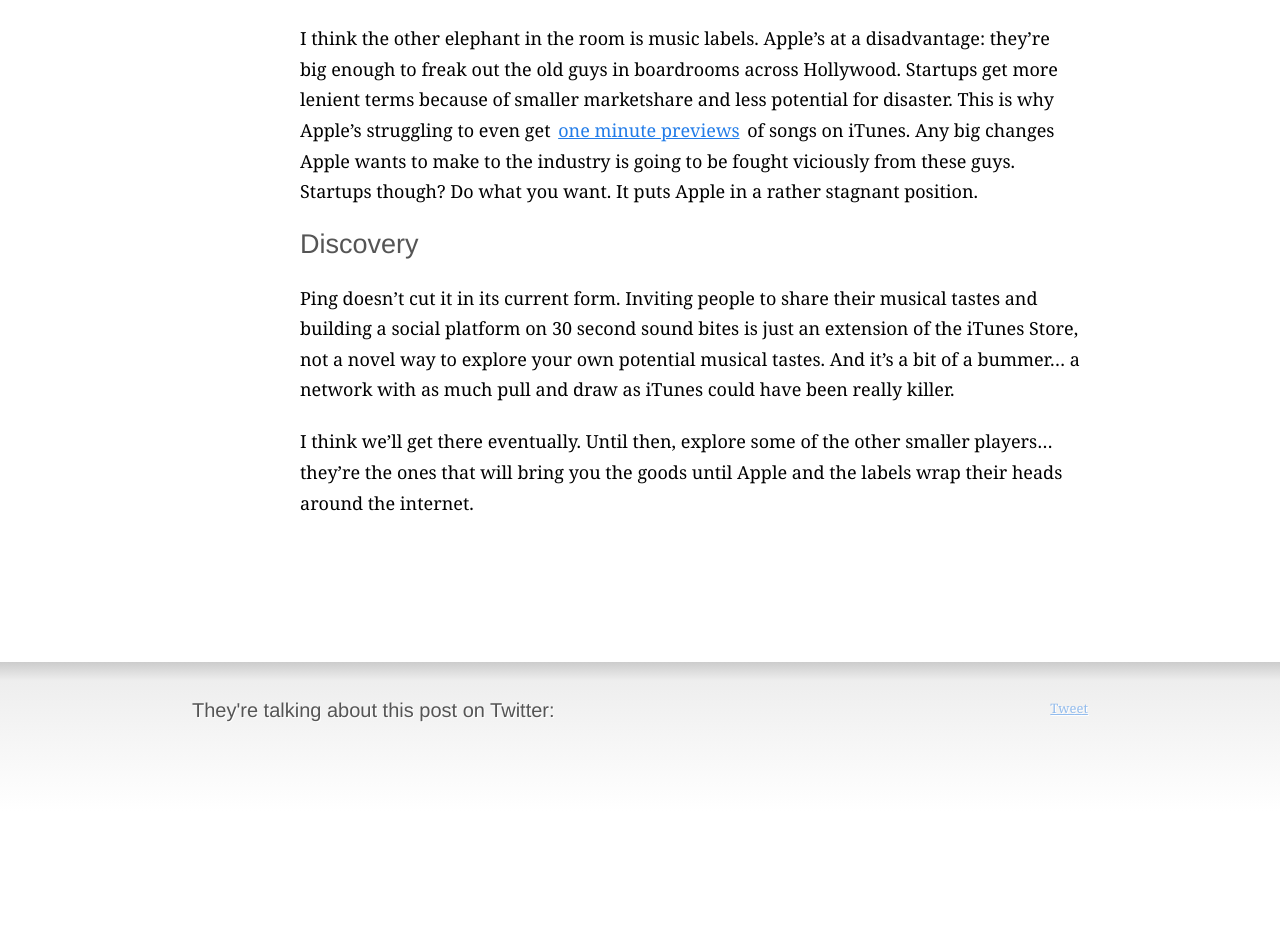
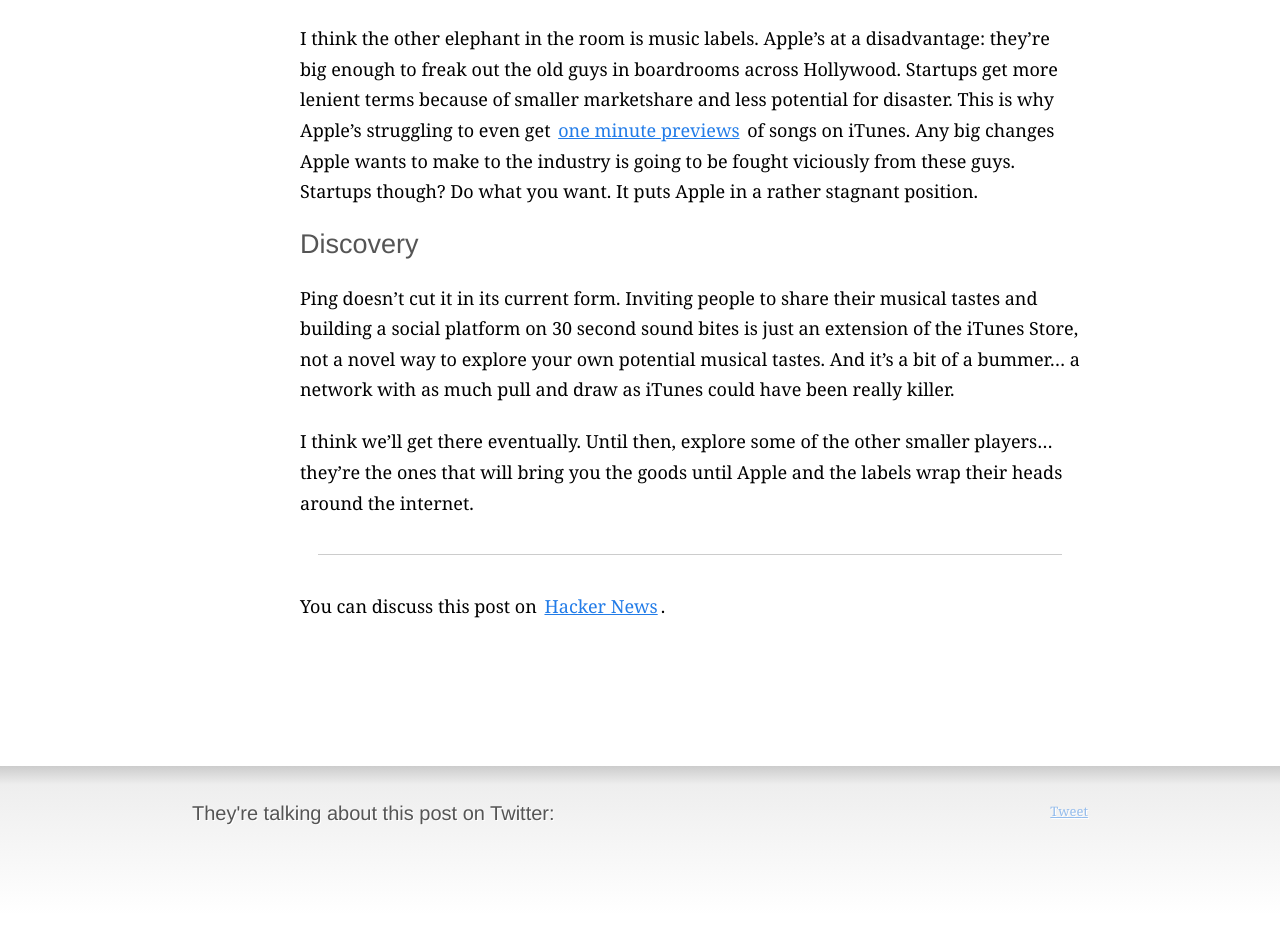
Before and after one commit to broccolini/designertocoder.github.com, a Jekyll site: the page built from _posts/2010-09-07-how-to-discover-your-music.markdown, in a window 1280 px wide. Shown: the part 3022-3974 px from the top of the page. Built offline with Jekyll 4.4.1, drawn with Linux system fonts in a browser that asks for light colours; nearby versions of some CDN libraries; Markdown is read by kramdown in place of the engine named in the settings; comment, search, counter and statistics services are not loaded; before the commit the page ends 3871 px from its top, so only the background shows below that.

Commit message:
I saw a wise man do this once

```diff
--- a/_posts/2010-09-07-how-to-discover-your-music.markdown
+++ b/_posts/2010-09-07-how-to-discover-your-music.markdown
@@ -117,3 +117,7 @@
 I think we'll get there eventually. Until then, explore some of the other
 smaller players... they're the ones that will bring you the goods until Apple
 and the labels wrap their heads around the internet.
+
+- - -
+
+You can discuss this post on [Hacker News](http://news.ycombinator.com/item?id=1670801).
--- a/css/styles.css
+++ b/css/styles.css
@@ -17,6 +17,12 @@
   padding: 2px 3px;
   -webkit-border-radius: 4px;
   -moz-border-radius: 4px;
+}
+hr{
+  border: 0;
+  height: 1px;
+  background-color: #ccc;
+  margin: 2em 1em;
 }
 .content{
   margin-left: 300px;
```
